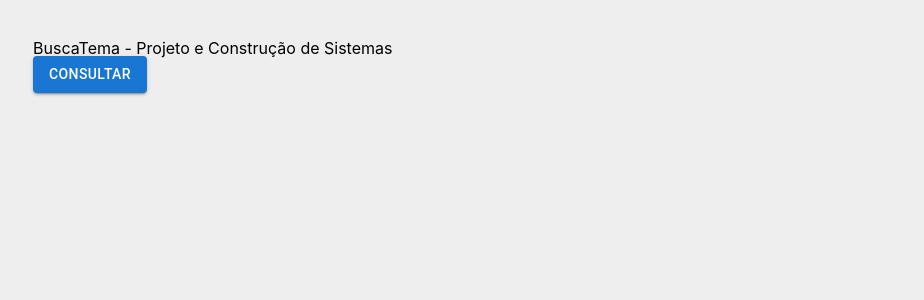
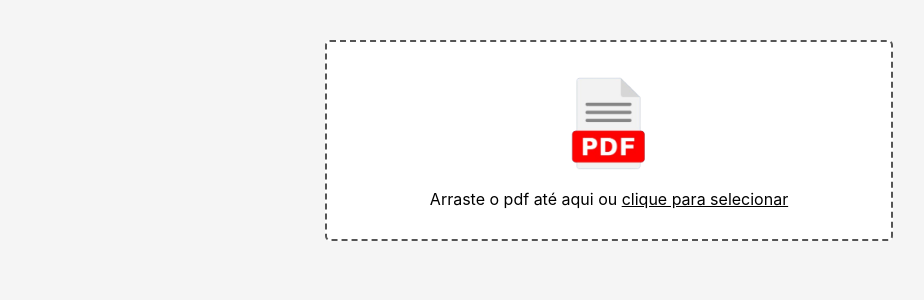
Before and after one commit to AILAB-CEFET-RJ/buscatema, a React (Create React App) app in the folder ui/: page / in a window 1280 px wide. Shown: the top 300 px of the page, without its empty margins (31-955 px from the left). Built offline with nearby package versions, Linux system fonts and the light colour scheme.

Commit message:
Criação do componente DropZone

```diff
--- a/ui/src/App.jsx
+++ b/ui/src/App.jsx
@@ -1,12 +1,15 @@
-import './styles/App.css'
 import Container from '@mui/material/Container'
-import Button from '@mui/material/Button'
+import { DropZone } from './components/DropZone'
+import { useState } from 'react'
 
 function App() {
+  const [filesUploaded, setFilesUploaded] = useState(0)
+
+  console.log(filesUploaded)
+
   return (
-    <Container maxWidth='lg' sx={{p: 5}}>
-      <p>BuscaTema - Projeto e Construção de Sistemas</p>
-      <Button variant="contained">consultar</Button>
+    <Container oi={filesUploaded} maxWidth='lg' sx={{p: 5}}>
+      <DropZone />
     </Container>
   )
 }
--- /dev/null
+++ b/ui/src/components/DropZone.jsx
@@ -0,0 +1,31 @@
+import React from 'react'
+import { useDropzone } from 'react-dropzone'
+import pdfImg from '../images/pdf-upload.png'
+import '../styles/dropzone.css'
+
+export function DropZone(props) {
+    const onDrop = (acceptedFiles, fileRejections) => {
+        if(acceptedFiles.length > 0) {
+            console.log(props.oi)
+        }
+    }
+
+    const {getRootProps, getInputProps, isDragActive} = useDropzone({accept: {'application/pdf': ['.pdf']}, multiple: false, onDrop})
+
+    const dragStyle = {
+        border: `2px dashed ${isDragActive ? '#3385ff' : '#555'}`,
+        backgroundColor: isDragActive ? '#3385ff17' : '#fff'
+    }
+
+    return (
+    <div className='dropzone' style={dragStyle} {...getRootProps()}>
+        <input {...getInputProps()} />
+        <img className='dropzone__pdf_img' src={pdfImg} alt="ícone de um arquivo pdf" />
+        {
+        isDragActive ?
+            <p>Solte o pdf aqui...</p> :
+            <p>Arraste o pdf até aqui ou <span style={{textDecoration: 'underline', cursor: 'pointer'}}>clique para selecionar</span></p>
+        }
+    </div>
+    )
+}
--- /dev/null
+++ b/ui/src/styles/dropzone.css
@@ -0,0 +1,19 @@
+.dropzone {
+    align-items: center;
+    border: 2px dashed;
+    border-radius: 5px;
+    display: flex;
+    flex-direction: column;
+    gap: 1rem;
+    justify-content: center;
+    margin: auto;
+    max-width: 500px;
+    min-height: 10vh;
+    padding: 2rem;
+    transition: .4s;
+    user-select: none;
+}
+
+.dropzone__pdf_img {
+    width: 5rem;
+}
--- a/ui/src/styles/index.css
+++ b/ui/src/styles/index.css
@@ -1,5 +1,5 @@
 body {
-  background: #eee;
+  background: #f5f5f5;
   font-family: -apple-system, BlinkMacSystemFont, 'Segoe UI', 'Roboto', 'Oxygen',
     'Ubuntu', 'Cantarell', 'Fira Sans', 'Droid Sans', 'Helvetica Neue',
     sans-serif;
@@ -13,3 +13,7 @@ code {
   font-family: source-code-pro, Menlo, Monaco, Consolas, 'Courier New',
     monospace;
 }
+
+img {
+  pointer-events: none;
+}
```
Also changed, not shown: ui/public/manifest.json, ui/src/images/pdf-upload.png (added), ui/src/styles/App.css (deleted).
